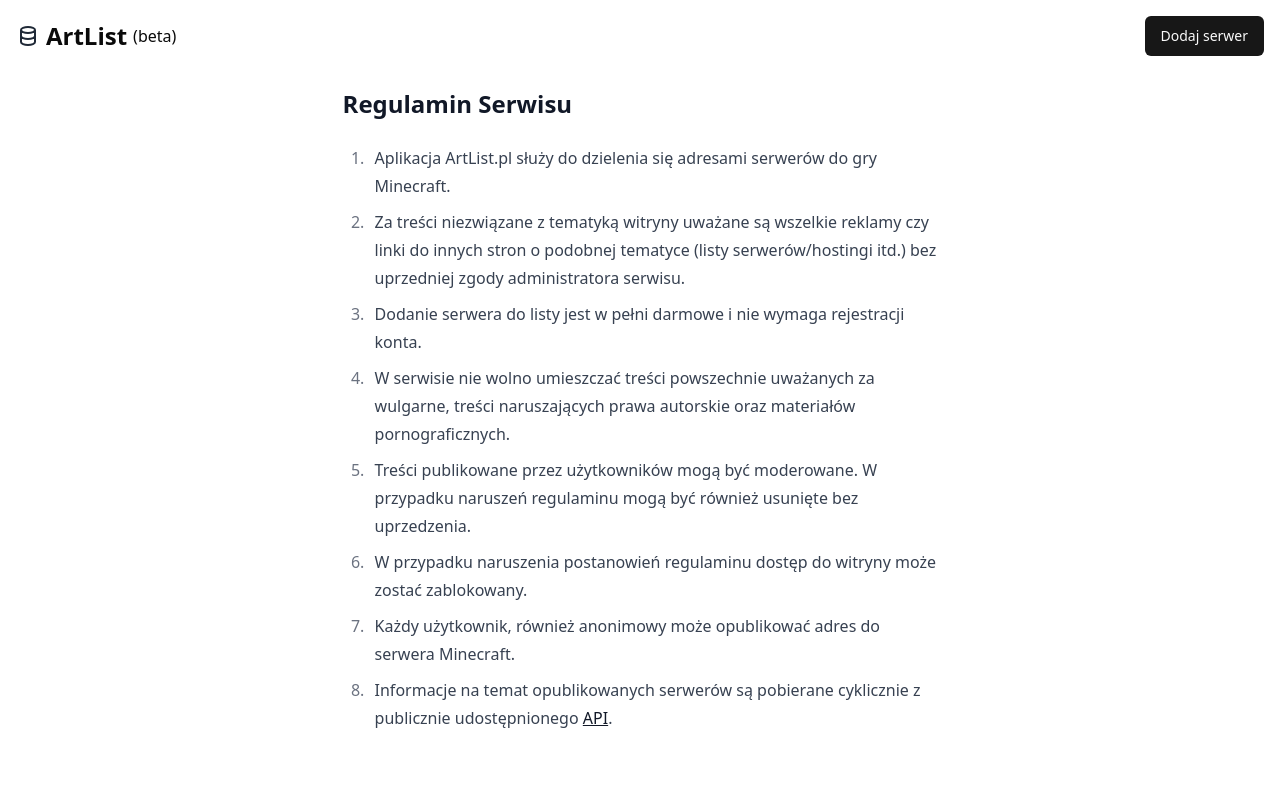
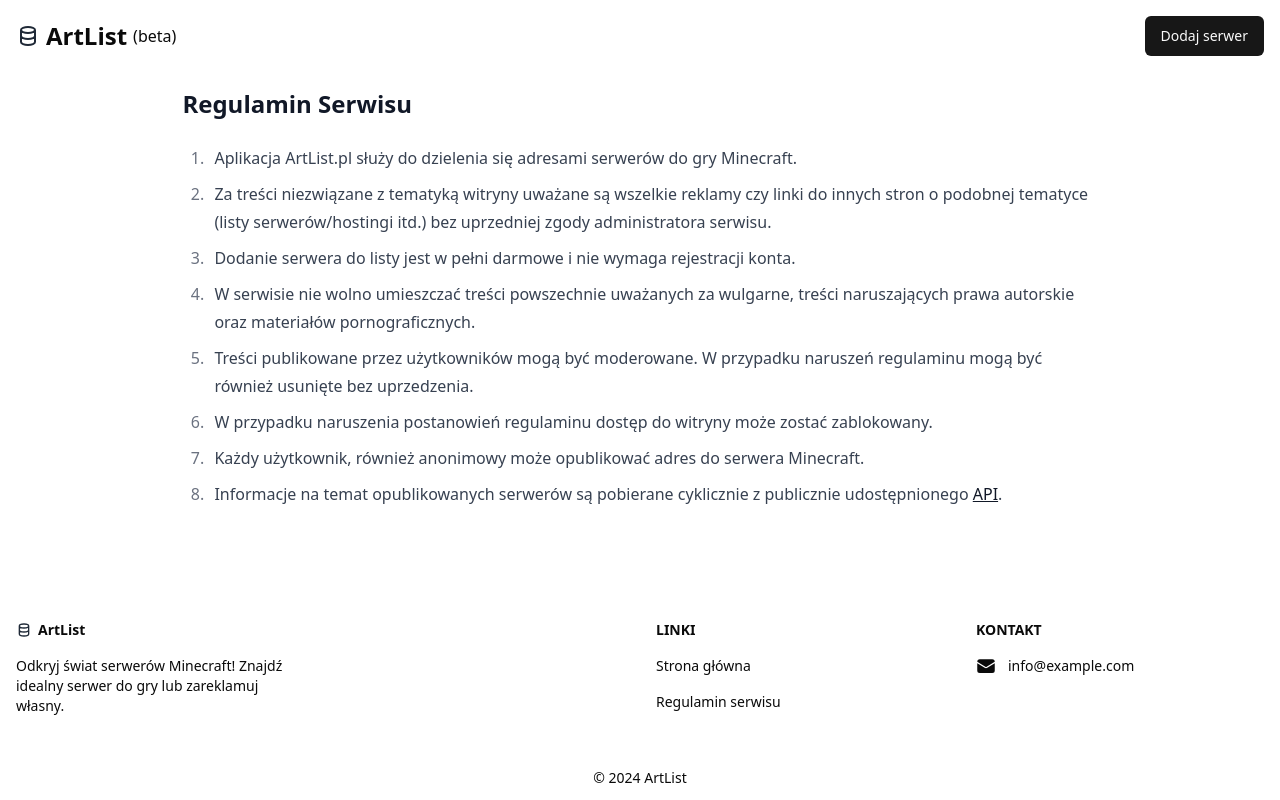
Before and after one commit to Wojtazzzz/ArtList.dev, a Next.js app: page /regulamin in a window 1280 px wide. Shown: the top 800 px of the page. Built offline with nearby package versions, Linux system fonts and the light colour scheme.

Commit message:
refactor/change statute page width

```diff
--- a/src/app/regulamin/page.tsx
+++ b/src/app/regulamin/page.tsx
@@ -12,7 +12,7 @@ export default async function StatutePage() {
   return (
     <main>
       <Container>
-        <article className="prose mx-auto min-w-[500px]">
+        <article className="prose mx-auto !max-w-[100ch]">
           <h2>Regulamin Serwisu</h2>
           {/* eslint-disable-next-line jsx-a11y/no-redundant-roles */}
           <ol role="list" className="list-decimal">
```
